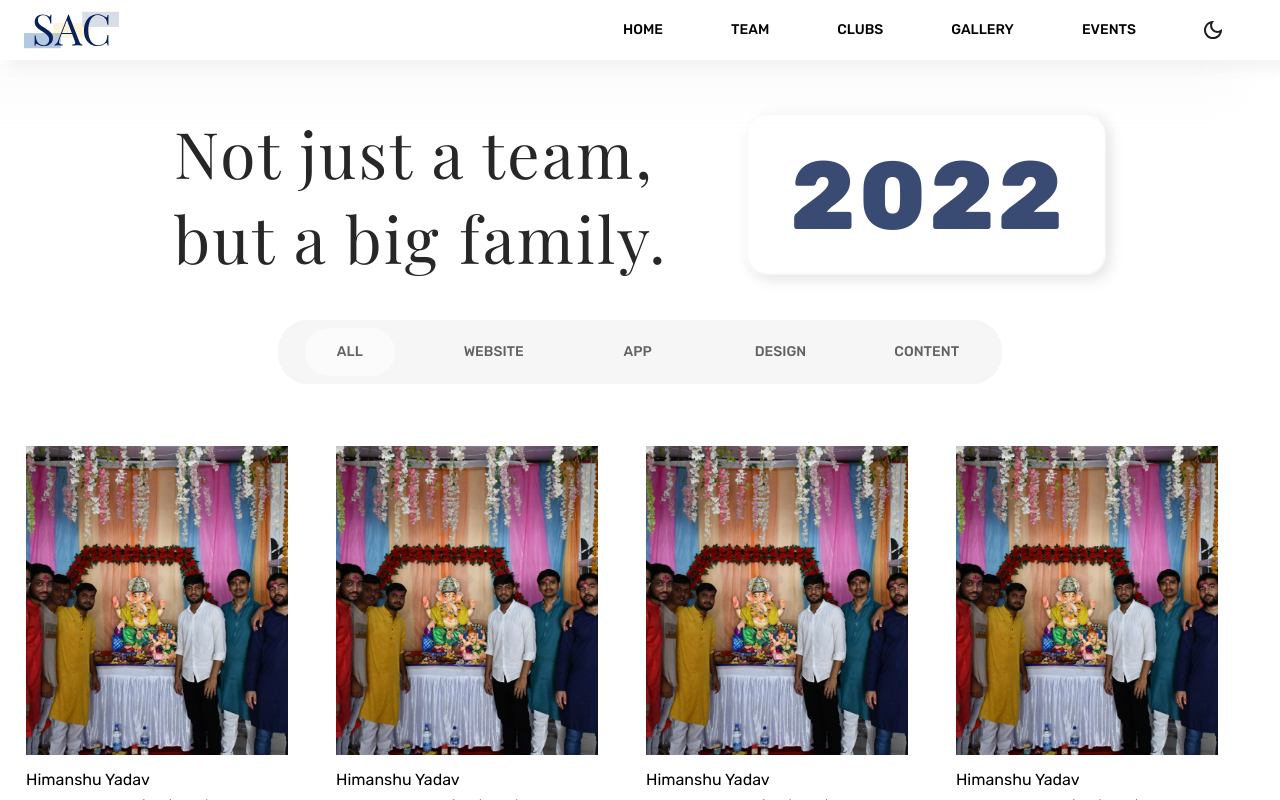
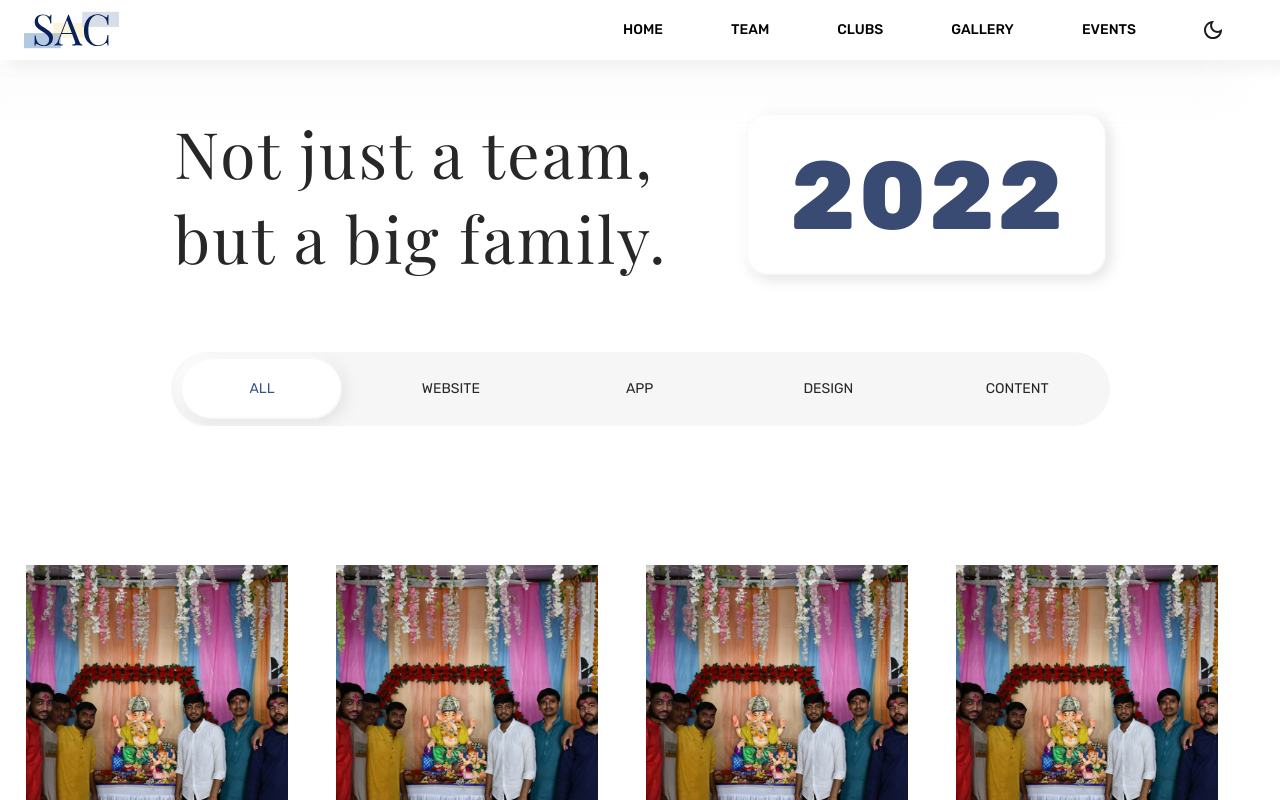
Before and after one commit to Student-Activity-Center-IIIT-NR/sac-website, a Next.js app: page /team in a window 1280 px wide. Shown: the top 800 px of the page. Built offline with nearby package versions, Linux system fonts and the light colour scheme.

Commit message:
fixed some random codes

```diff
--- a/features/team/components/Pill.tsx
+++ b/features/team/components/Pill.tsx
@@ -1,75 +1,76 @@
-import React from 'react'
-import { AppBar,Tab,Tabs } from '@mui/material'
-import { useState } from 'react'
+import React, { useState } from "react";
+import { AppBar, Tab, Tabs } from "@mui/material";
 
+const Pill = () => {
+  const [value, setValue] = useState(0);
+  const handleChange = (event: React.ChangeEvent<{}>, newValue: number) => {
+    setValue(newValue);
+  };
 
-export const Pill = () => {
-
-    const [value,setValue]=useState(0);
-    const handleChange=(event: React.ChangeEvent<{}>,newValue: number)=>{
-        setValue(newValue);
-    }
-    const style={
+  const style = {
     "& a": {
-            fontFamily:"Rubik",
-            fontWeight:400,
-            fontSize:"14px",
-            color:"#272727",
-            height:"60px",
-            width:"160px",
-            zIndex:2,
-            paddingTop:"25px",
+      fontFamily: "Rubik",
+      fontWeight: 400,
+      fontSize: "14px",
+      color: "#272727",
+      height: "60px",
+      width: "160px",
+      zIndex: 2,
+      paddingTop: "25px",
     },
-          "& .css-1xf5rt2-MuiButtonBase-root-MuiTab-root.Mui-selected":{
-            color:"#355389",
+    "& .css-1xf5rt2-MuiButtonBase-root-MuiTab-root.Mui-selected": {
+      color: "#355389",
     },
-          '& .MuiTabs-indicator':{
-            height:"60px",
-            width:"160px",
-            borderRadius:"1000px",
-            backgroundColor:"#FFFFFF",
-            boxShadow:"-5px 5px 10px rgba(230, 230, 230, 0.2), 5px -5px 10px rgba(230, 230, 230, 0.2), -5px -5px 10px rgba(255, 255, 255, 0.9), 5px 5px 13px rgba(230, 230, 230, 0.9), inset 1px 1px 2px rgba(255, 255, 255, 0.3), inset -1px -1px 2px rgba(230, 230, 230, 0.5)",
-            marginBottom:"9px",
+    "& .MuiTabs-indicator": {
+      height: "60px",
+      width: "160px",
+      borderRadius: "1000px",
+      backgroundColor: "#FFFFFF",
+      boxShadow:
+        "-5px 5px 10px rgba(230, 230, 230, 0.2), 5px -5px 10px rgba(230, 230, 230, 0.2), -5px -5px 10px rgba(255, 255, 255, 0.9), 5px 5px 13px rgba(230, 230, 230, 0.9), inset 1px 1px 2px rgba(255, 255, 255, 0.3), inset -1px -1px 2px rgba(230, 230, 230, 0.5)",
+      marginBottom: "9px",
     },
-        '& .css-8je8zh-MuiTouchRipple-root':{
-            position:"relative",
+    "& .css-8je8zh-MuiTouchRipple-root": {
+      position: "relative",
     },
-        '& .css-heg063-MuiTabs-flexContainer':{
-            gap:"1.8rem",
+    "& .css-heg063-MuiTabs-flexContainer": {
+      gap: "1.8rem",
     },
-        '& .css-o0i26b-MuiTabs-indicator':{
-            transition:"all 700ms cubic-bezier(0.4, 0.9, 0.5, 1.2) 2ms",
+    "& .css-o0i26b-MuiTabs-indicator": {
+      transition: "all 700ms cubic-bezier(0.4, 0.9, 0.5, 1.2) 2ms",
     },
-        '& .css-jpln7h-MuiTabs-scroller':{
-          height:"76px",
-          width:"1100px",
-          paddingLeft:"92px",
+    "& .css-jpln7h-MuiTabs-scroller": {
+      height: "76px",
+      width: "1100px",
+      paddingLeft: "92px",
     },
-   }
+  };
 
   return (
- <AppBar position='static' sx={{
-            width:"939px",
-            height:"74px",
-            borderRadius:"1000px",
-            margin:"auto",
-            background:"#F6F6F6",
-            boxShadow:0,
-            alignItems:"center",
-            justifyContent:"center",
+    <AppBar
+      position="static"
+      sx={{
+        width: "939px",
+        height: "74px",
+        borderRadius: "1000px",
+        margin: "auto",
+        background: "#F6F6F6",
+        boxShadow: 0,
+        alignItems: "center",
+        justifyContent: "center",
+        mt: "72px",
+        mb: "117px",
       }}
     >
-         <Tabs
-                value={value}
-                onChange={handleChange}
-                sx={style}
-         >
-                    <Tab  label="ALL" href='#card'/>
-                    <Tab  label="WEBSITE" href="#"/>
-                    <Tab  label="APP" href="#"/>
-                    <Tab  label="DESIGN" href="#"/>
-                    <Tab  label="CONTENT" href="#"/>
+      <Tabs value={value} onChange={handleChange} sx={style}>
+        <Tab label="ALL" href="#" />
+        <Tab label="WEBSITE" href="#" />
+        <Tab label="APP" href="#" />
+        <Tab label="DESIGN" href="#" />
+        <Tab label="CONTENT" href="#" />
       </Tabs>
     </AppBar>
-    )
-}
+  );
+};
+
+export default Pill;
--- a/features/team/components/TeamNavbar.tsx
+++ /dev/null
@@ -1,45 +0,0 @@
-import React from "react";
-import TeamLinks from "./TeamLinks";
-import { Box, Tab } from "@mui/material";
-
-function TeamNavbar({ handleTabs,value,setValue } : {handleTabs:any,value:any,setValue:any}) {
-
-  return (
-    <>
-      <Box
-        sx={{
-          width: "56.5%",
-          bgcolor: "#F6F6F6",
-          borderRadius: "30px",
-          py: 1,
-          my: 5,
-        }}
-        m="auto"
-      >
-        <div
-          className="tab_animation"
-          style={{ display: "flex", justifyContent: "space-around" }}
-        >
-          {TeamLinks.map((item, index) => {
-            return (
-              <>
-                <Tab key={index}
-                  label={item.name}
-                  sx={{
-                    background: value == item.name ? "white" : null,
-                    borderRadius: value == item.name ? "30px" : null,
-                    transition:
-                      value == item.name ? "transform .5s ease" : null,
-                  }}
-                  onClick={() => handleTabs(item.name)}
-                />
-              </>
-            );
-          })}
-        </div>
-      </Box>
-    </>
-  );
-}
-
-export default TeamNavbar;
--- a/layouts/BaseLayout.tsx
+++ b/layouts/BaseLayout.tsx
@@ -1,4 +1,4 @@
-import { Container, Stack } from "@mui/system";
+import { Container, Stack } from "@mui/material";
 import { useInView } from "react-intersection-observer";
 import Header from "../components/Header";
 import { BrandInViewContext } from "../contexts/HeaderContext";
--- a/layouts/TeamLayout.tsx
+++ b/layouts/TeamLayout.tsx
@@ -1,12 +1,11 @@
-import { useState } from "react";
-import { Container, Stack } from "@mui/system";
+import { ReactNode } from "react";
+import { Container, Stack } from "@mui/material";
 import { useInView } from "react-intersection-observer";
 import { BrandInViewContext } from "../contexts/HeaderContext";
 import NavBar from "../components/NavBar";
 import TeamHeader from "../features/team/components/TeamHeader/TeamHeader";
-import { ReactNode } from "react";
 import Footer from "../components/footer/Footer";
-import TeamNavbar from "../features/team/components/TeamNavbar";
+import Pill from "../features/team/components/Pill";
 
 type Props = {
   children?: ReactNode;
@@ -15,20 +14,13 @@ type Props = {
 function TeamLayout({ children }: Props) {
   const { ref, inView } = useInView({ threshold: 0 });
 
-  const [value, setValue] = useState("All");
-
-  const handleTabs = (tabvalue:any ) => {
-    setValue(tabvalue);
-    console.log(value)
-  }
-
   return (
     <Stack>
       <BrandInViewContext.Provider value={{ inView }}>
         <NavBar />
-        <TeamHeader />
-        <TeamNavbar handleTabs={handleTabs} value={value} setValue = {setValue} />
         <Container maxWidth="xl">
+          <TeamHeader />
+          <Pill />
           <Stack gap="78px">{children}</Stack>
         </Container>
         <Footer />
--- a/pages/team.tsx
+++ b/pages/team.tsx
@@ -1,40 +1,20 @@
-// import Head from "next/head";
-// import React from "react";
-// import Card from "../features/team/components/Card";
-
-// const Team = () => {
-//   return (
-//     <>
-//       <Head>
-//         <title>SAC Team</title>
-//       </Head>
-//       {/* <div>Welcome to the team page</div> */}
-//       <Card />
-//     </>
-//   );
-// };
-
-// export default Team;
-
 import Head from "next/head";
-import React from "react";
-import Card from "../features/team/components/Card";
 import TeamContent from "../features/team/components/TeamContent";
 import TeamLayout from "../layouts/TeamLayout";
+import { NextPage } from "next";
 
-function Team() {
+const Team: NextPage = () => {
   return (
-    <div>
+    <>
       <Head>
         <title>SAC | Team</title>
-        <link rel="icon" href="/favicon.ico" />
       </Head>
 
       <TeamLayout>
-        <TeamContent/>
+        <TeamContent />
       </TeamLayout>
-    </div>
-  )
-}
+    </>
+  );
+};
 
-export default Team
+export default Team;
```
Lines whose indentation alone changed are shown as unchanged.
